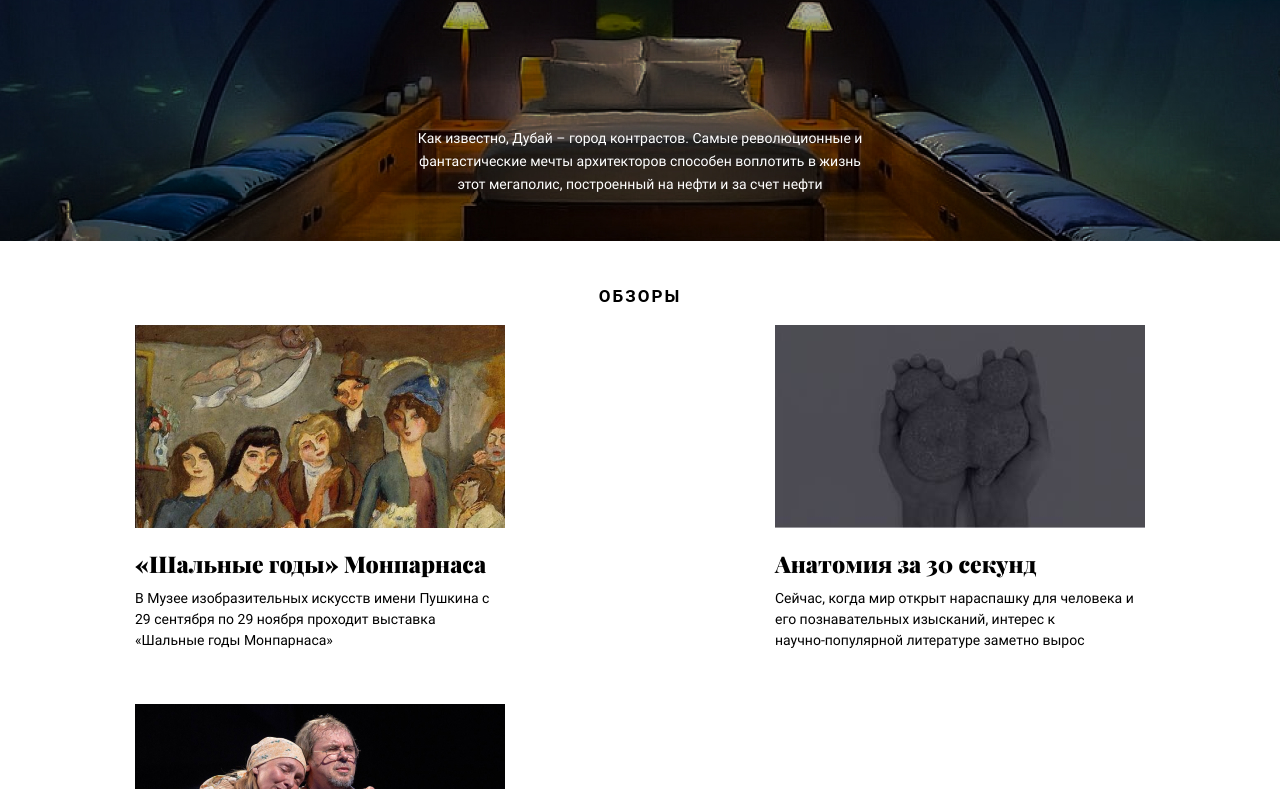
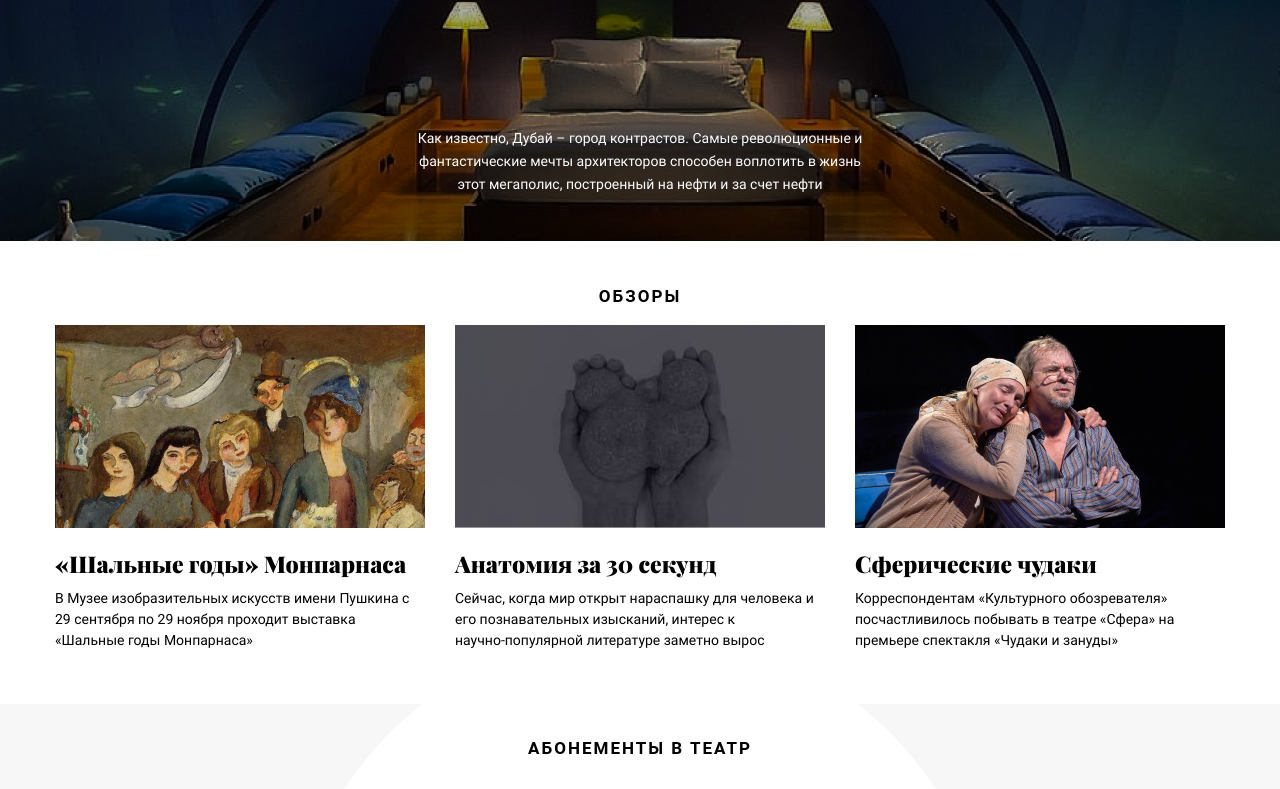
Before and after one commit to farruxxamidov/culture-news, a plain HTML site: page index.html in a window 1280 px wide. Shown: the part 441-1230 px from the top of the page. Drawn offline with Linux system fonts and the light colour scheme; files whose address does not match are found by name; a web font is replaced by a local one.

Commit message:
Исправление обёртки

```diff
--- a/style.css
+++ b/style.css
@@ -39,11 +39,9 @@ img {
 /* ------------------------Header------------------------ */
 
 .wrapper {
-    width: 100%;
-    max-width: 1440px;
-    padding: 0 135px;
+    width: 1170px;
     margin: 0 auto;
-    box-sizing: border-box;
+    padding: 0 15px;
 }
 
 .header__wrapper {
```
